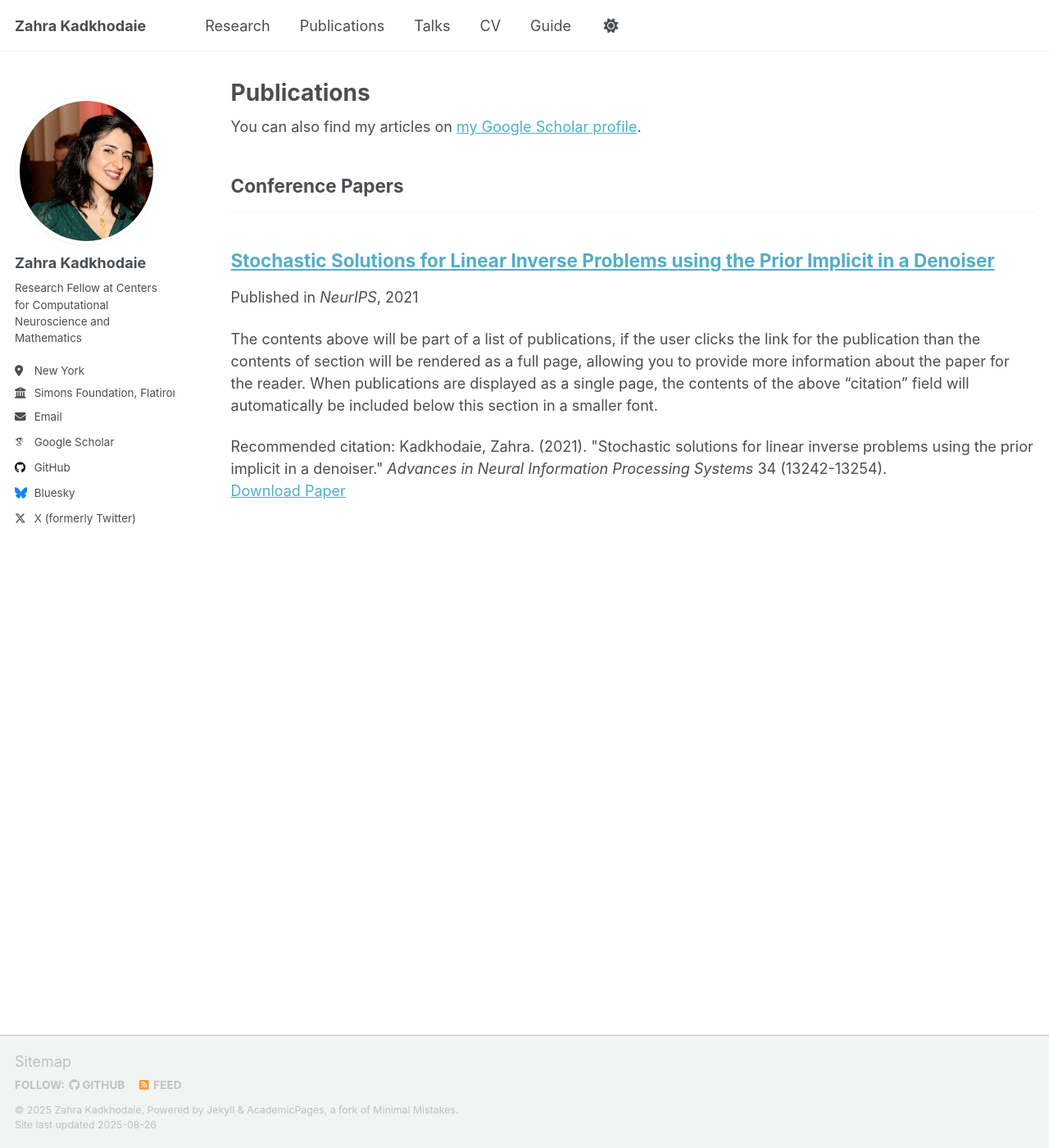
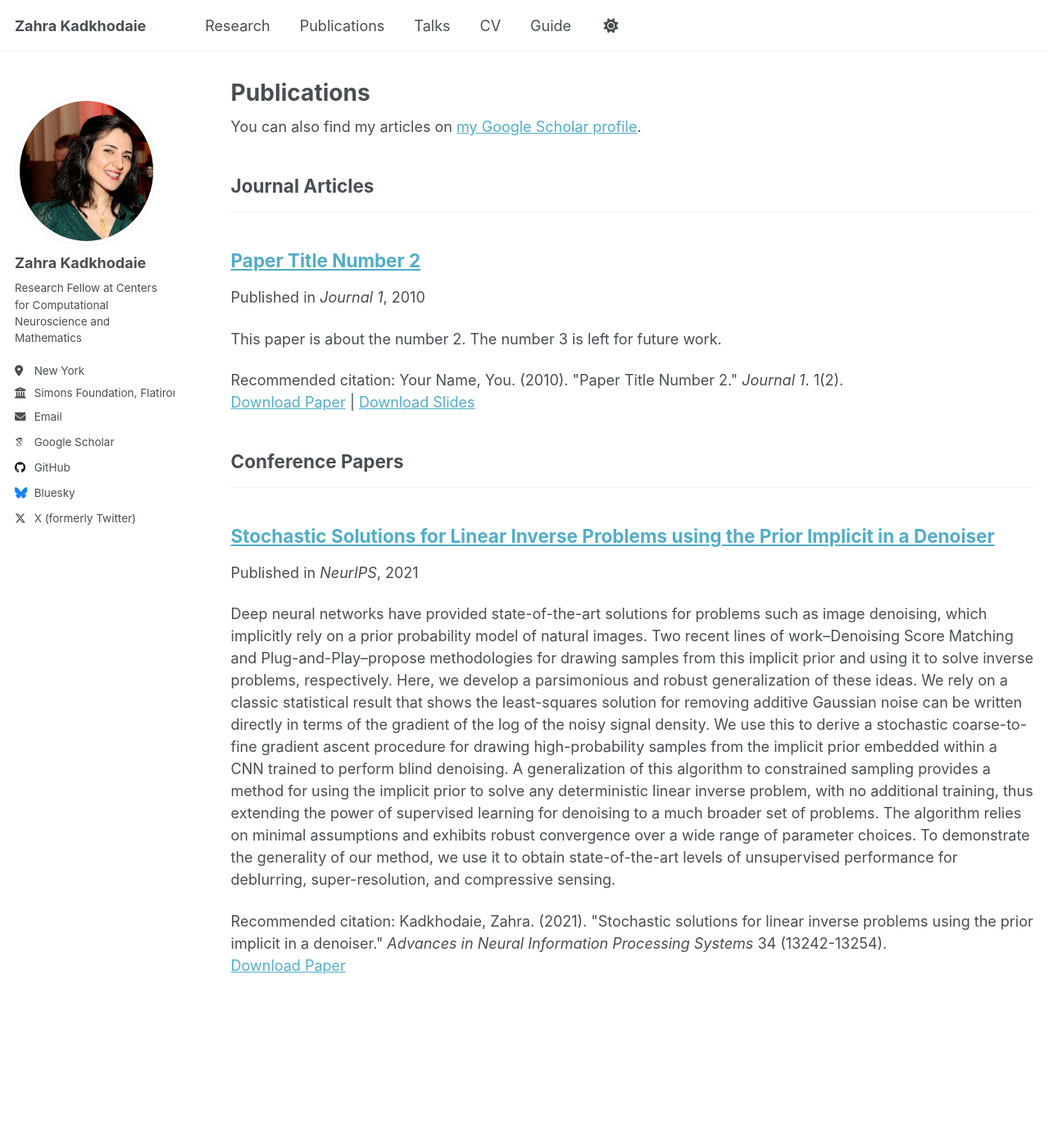
Before and after one commit to Zahra-Kadkhodaie/Zahra-Kadkhodaie.github.io, a Jekyll site: the page built from _pages/publications_old.html, in a window 1280 px wide and 1400 px high. Shown: the whole window at 82% size. Built offline with Jekyll 4.4.1, drawn with Linux system fonts in a browser that asks for light colours; some web fonts are replaced; a script that is not in the unit is left out.

```diff
--- /dev/null
+++ b/_publications/2010-10-01-paper-title-number-2.md
@@ -0,0 +1,14 @@
+---
+title: "Paper Title Number 2"
+collection: publications
+category: manuscripts
+permalink: /publication/2010-10-01-paper-title-number-2
+excerpt: 'This paper is about the number 2. The number 3 is left for future work.'
+date: 2010-10-01
+venue: 'Journal 1'
+slidesurl: 'http://academicpages.github.io/files/slides2.pdf'
+paperurl: 'http://academicpages.github.io/files/paper2.pdf'
+citation: 'Your Name, You. (2010). &quot;Paper Title Number 2.&quot; <i>Journal 1</i>. 1(2).'
+---
+
+The contents above will be part of a list of publications, if the user clicks the link for the publication than the contents of section will be rendered as a full page, allowing you to provide more information about the paper for the reader. When publications are displayed as a single page, the contents of the above "citation" field will automatically be included below this section in a smaller font.
--- a/_publications/2021-12-06-paper-title-stochastic.md
+++ b/_publications/2021-12-06-paper-title-stochastic.md
@@ -9,4 +9,4 @@ paperurl: 'https://proceedings.neurips.cc/paper/2021/file/6e28943943dbed3c7f82fc
 citation: 'Kadkhodaie, Zahra. (2021). &quot;Stochastic solutions for linear inverse problems using the prior implicit in a denoiser.&quot; <i>Advances in Neural Information Processing Systems</i> 34 (13242-13254).'
 ---
 
-The contents above will be part of a list of publications, if the user clicks the link for the publication than the contents of section will be rendered as a full page, allowing you to provide more information about the paper for the reader. When publications are displayed as a single page, the contents of the above "citation" field will automatically be included below this section in a smaller font.
+Deep neural networks have provided state-of-the-art solutions for problems such as image denoising, which implicitly rely on a prior probability model of natural images. Two recent lines of work–Denoising Score Matching and Plug-and-Play–propose methodologies for drawing samples from this implicit prior and using it to solve inverse problems, respectively. Here, we develop a parsimonious and robust generalization of these ideas. We rely on a classic statistical result that shows the least-squares solution for removing additive Gaussian noise can be written directly in terms of the gradient of the log of the noisy signal density. We use this to derive a stochastic coarse-to-fine gradient ascent procedure for drawing high-probability samples from the implicit prior embedded within a CNN trained to perform blind denoising. A generalization of this algorithm to constrained sampling provides a method for using the implicit prior to solve any deterministic linear inverse problem, with no additional training, thus extending the power of supervised learning for denoising to a much broader set of problems. The algorithm relies on minimal assumptions and exhibits robust convergence over a wide range of parameter choices. To demonstrate the generality of our method, we use it to obtain state-of-the-art levels of unsupervised performance for deblurring, super-resolution, and compressive sensing.
```
